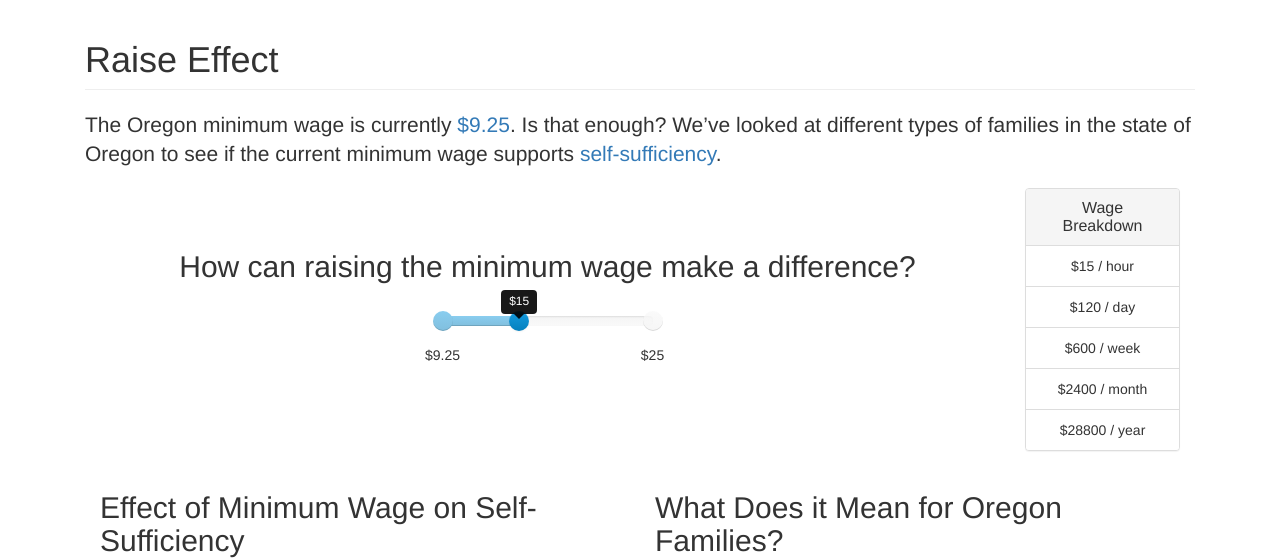
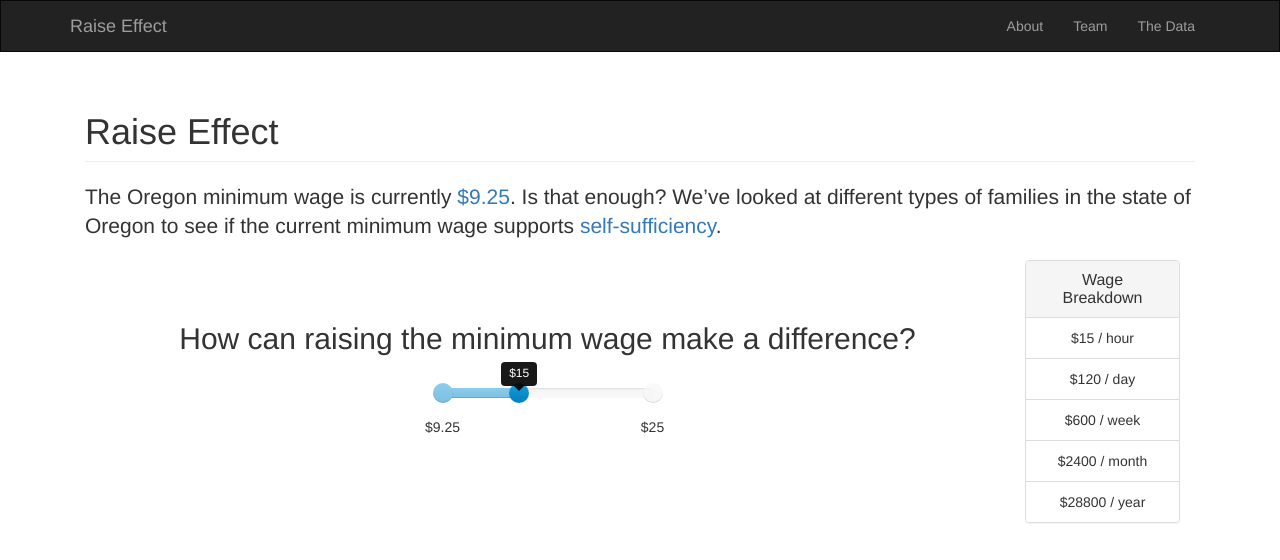
Before and after one commit to Jobs-Economy/prototypes, a plain HTML site: page index.html in a window 1280 px wide. Shown: the top 560 px of the page. Drawn offline with nearby package versions, Linux system fonts and the light colour scheme.

Commit message:
Add navigation bar

```diff
--- a/index.html
+++ b/index.html
@@ -15,6 +15,25 @@
     <link rel="stylesheet" href="css/style.css">
   </head>
   <body>
+    <nav class="navbar navbar-inverse">
+      <div class="container">
+        <div class="navbar-header">
+          <button type="button" class="navbar-toggle collapsed" data-toggle="collapse" data-target="#main-navigation" aria-expanded="false">
+            <i class="fa fa-bars"></i>
+          </button>
+          <a class="navbar-brand" href="#">Raise Effect</a>
+        </div>
+
+        <div class="collapse navbar-collapse" id="main-navigation">
+          <ul class="nav navbar-nav navbar-right">
+            <li><a href="#">About</a></li>
+            <li><a href="#">Team</a></li>
+            <li><a href="#">The Data</a></li>
+          </ul>
+        </div>
+      </div>
+    </nav>
+
     <div class="container">
       <div class="col-xs-12">
         <h1 class="page-header">Raise Effect</h1>
--- a/sass/style.sass
+++ b/sass/style.sass
@@ -1,3 +1,8 @@
+.navbar
+  border-radius: 0
+  button
+    color: white
+
 .wage-slider,
 .wage-breakdown
   text-align: center
```
Also changed, not shown: css/style.css.
